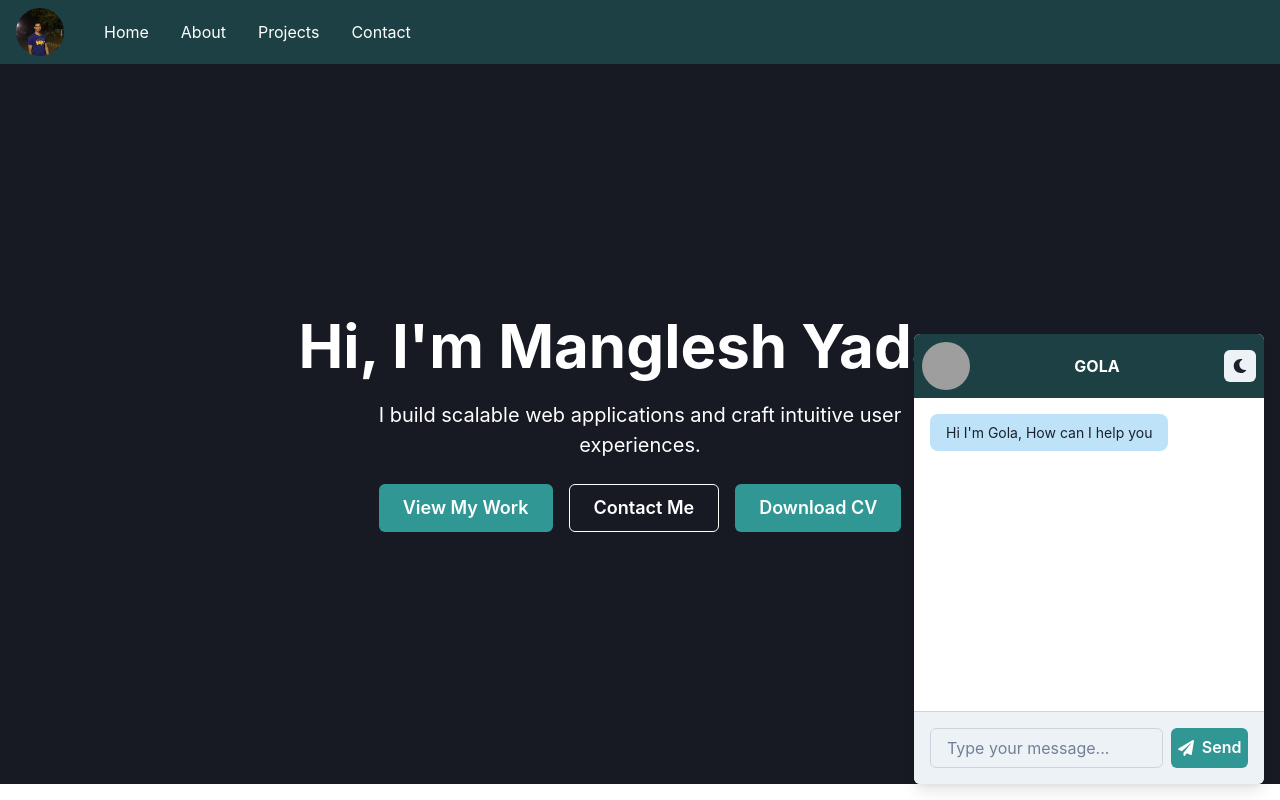
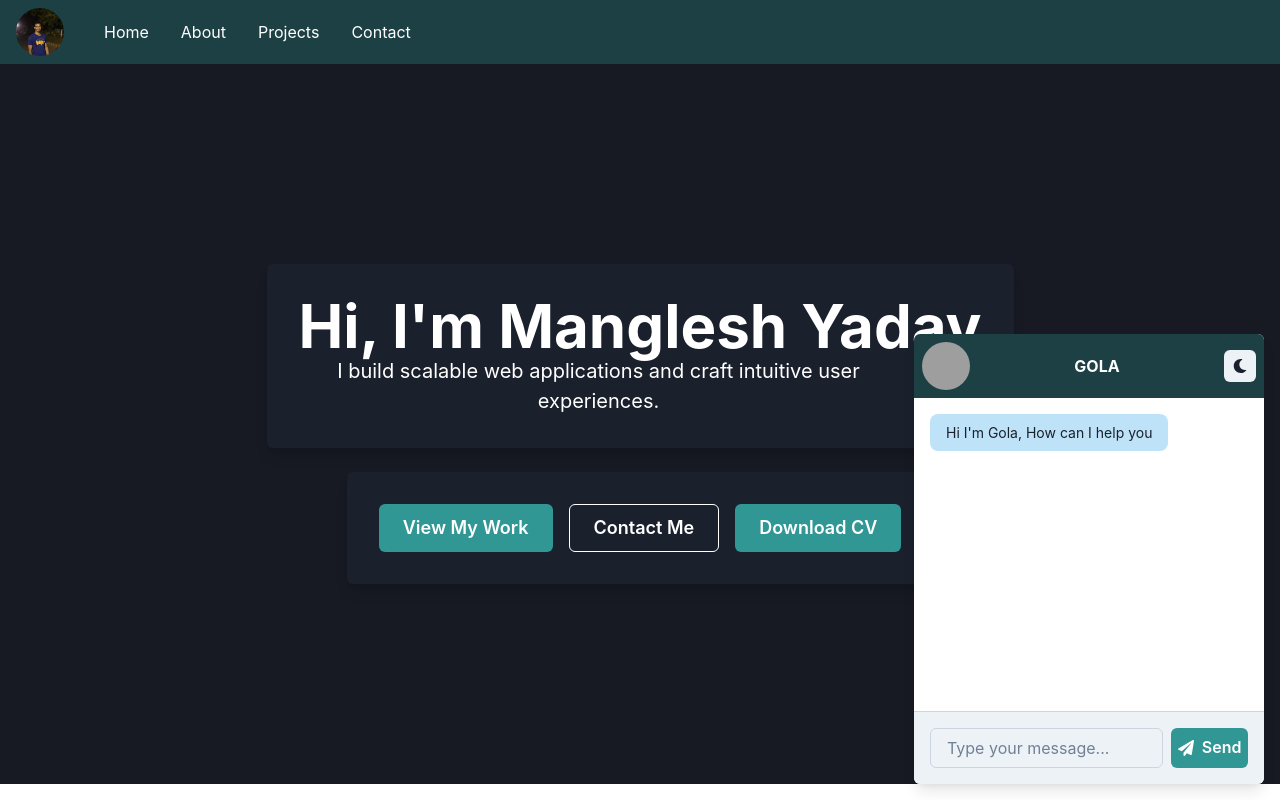
Before and after one commit to manglesh23/portfolio, a React (Vite) app in the folder website/: page / in a window 1280 px wide. Built offline with nearby package versions, Linux system fonts and the light colour scheme; grey boxes are pictures that could not be loaded.

Commit message:
animation

```diff
--- a/website/src/component/Homepage.jsx
+++ b/website/src/component/Homepage.jsx
@@ -11,12 +11,14 @@ import {
   HStack,
   Image,
 } from "@chakra-ui/react";
+import { motion } from "framer-motion";
 import coding from "../assets/coding.jpg";
 import ChatBot from "../chatbot/chatbot";
 
 function Homepage() {
   const navigate = useNavigate();
   console.log("coding:-", coding);
+  const MotionBox = motion(Box);
   const handleClick = async () => {
     try {
       console.log("Download CV");
@@ -50,6 +52,27 @@ function Homepage() {
       console.log(error.message);
     }
   };
+
+  const containerVariants = {
+    hidden: { opacity: 0, x: 50 },
+    visible: (delay = 0) => ({
+      opacity: 1,
+      x: 0,
+      transition: { delay, duration: 0.8, ease: "easeOut" },
+    }),
+  };
+
+  const containerVariantsY = {
+    hidden: { opacity: 0, y: 50 },
+    visible: (delay = 0) => ({
+      opacity: 1,
+      y: 0,
+      transition: { delay, duration: 0.8, ease: "easeOut" },
+    }),
+  };
+
+
+
   return (
     <div>
       <Box
@@ -59,7 +82,7 @@ function Homepage() {
         bgRepeat="no-repeat"
       >
         <Navbar />
-        <ChatBot/>
+        <ChatBot />
 
         <Box
           // bgImage="url('https://www.hp.com/us-en/shop/app/assets/images/uploads/prod/5%20Best%20Coding%20Programs%20for%20Aspiring%20Programmers1650304687858345.jpg')"
@@ -81,6 +104,19 @@ function Homepage() {
           {/* <Navbar /> */}
 
           <VStack spacing={6} textAlign="center">
+            <MotionBox
+              bg="gray.800"
+              p={8}
+              rounded="md"
+              shadow="lg"
+              textAlign="center"
+              maxW="800px"
+              mx="auto"
+              variants={containerVariants}
+              initial="hidden"
+              animate="visible"
+              custom={0.3}
+            >
               <Heading size="3xl" fontWeight="bold">
                 Hi, I'm Manglesh Yadav
               </Heading>
@@ -88,6 +124,21 @@ function Homepage() {
                 I build scalable web applications and craft intuitive user
                 experiences.
               </Text>
+            </MotionBox>
+
+            <MotionBox
+              bg="gray.800"
+              p={8}
+              rounded="md"
+              shadow="lg"
+              textAlign="center"
+              maxW="800px"
+              mx="auto"
+              variants={containerVariantsY}
+              initial="hidden"
+              animate="visible"
+              custom={0.3}
+            >
             <HStack spacing={4}>
               <Button
                 colorScheme="teal"
@@ -109,6 +160,7 @@ function Homepage() {
                 Download CV
               </Button>
             </HStack>
+            </MotionBox>
           </VStack>
         </Box>
       </Box>
```
Lines whose indentation alone changed are shown as unchanged.
